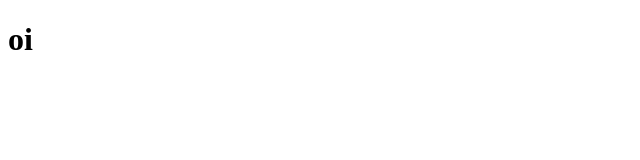
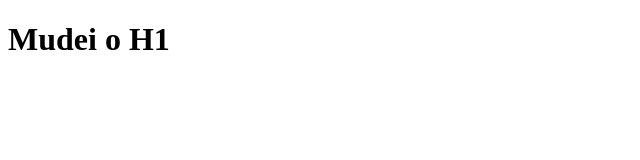
Before and after one commit to GuilhermeSoaresTavares/aulas-hweb, a plain HTML site: page index.html in a window 1280 px wide. Shown: the whole page, without its empty margins (0-640 px from the left). Drawn offline with Linux system fonts and the light colour scheme.

Commit message:
Alterei o texto de um H1
Mudei de oi pra Mudei de nome

```diff
--- a/index.html
+++ b/index.html
@@ -7,6 +7,6 @@
     <title>Document</title>
   </head>
   <body>
-    <h1>oi</h1>
+    <h1>Mudei o H1</h1>
   </body>
 </html>
```
